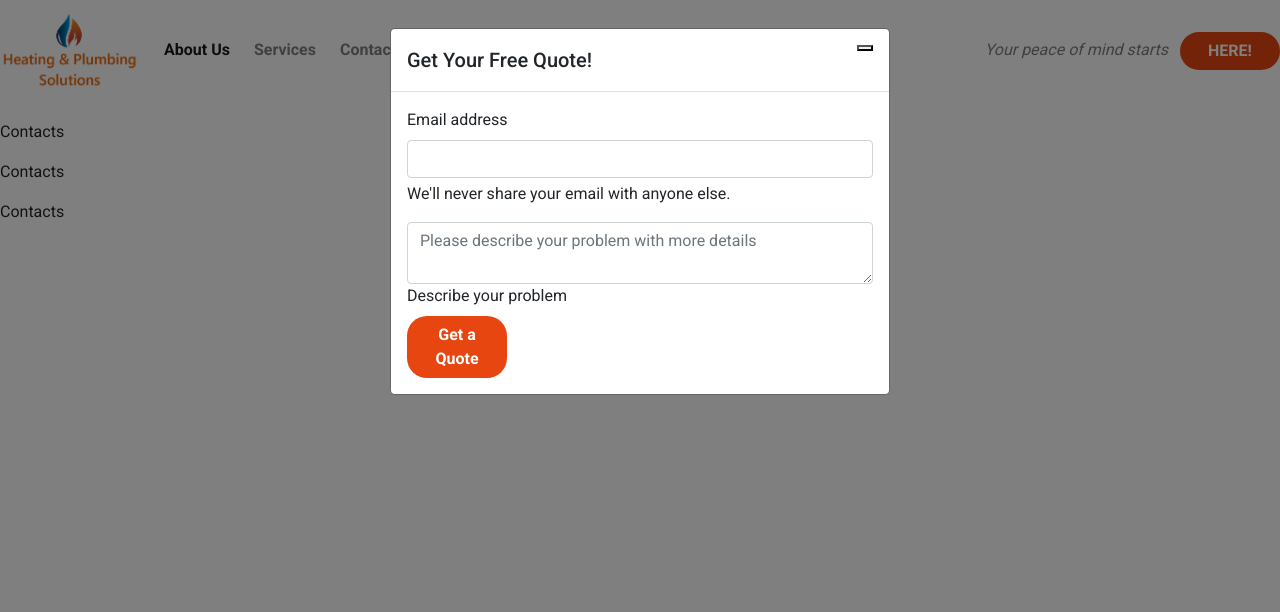
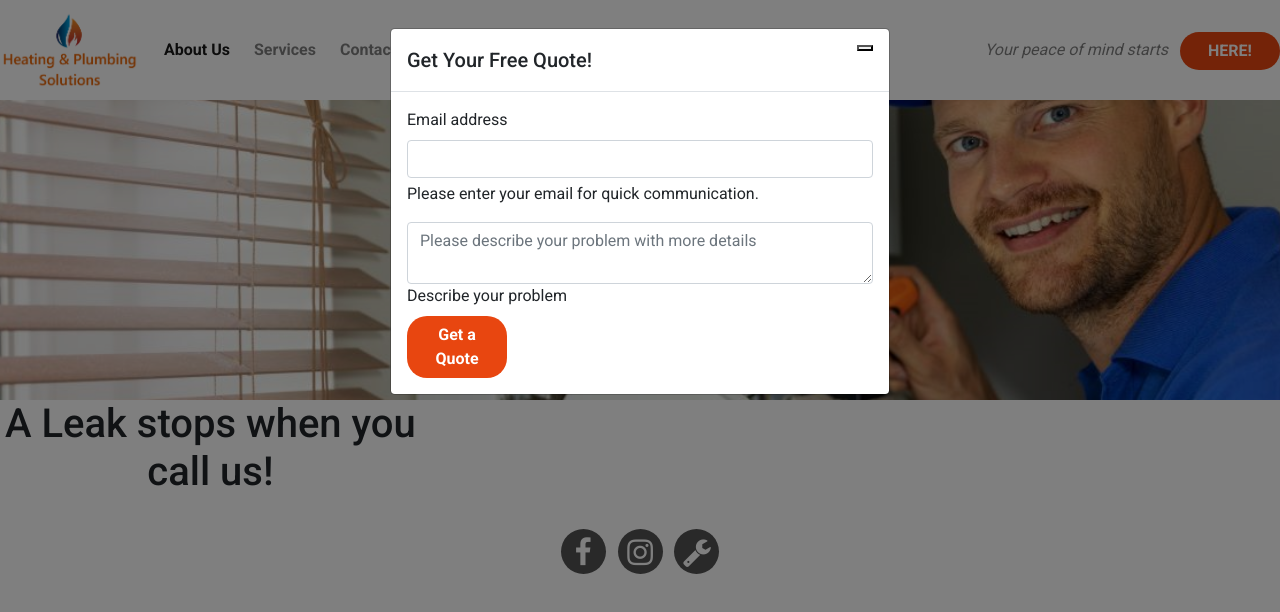
Before and after one commit to P0MAH0B/HPS-milestone1, a plain HTML site: page contacts.html in a window 1280 px wide. Both pictures are taken after a click on the button "HERE!". Drawn offline with nearby package versions, Linux system fonts and the light colour scheme.

Commit message:
added contacts page

```diff
--- a/contacts.html
+++ b/contacts.html
@@ -15,6 +15,7 @@
 <body>
 
 <!---------------------Navbar-->
+
     <nav class="navbar position-fixed navbar-light  navbar-expand-sm">
 
         <a href="index.html" class="navbar-brand">
@@ -28,8 +29,8 @@
         <div class="collapse navbar-collapse" id="navbarNavDropdown">
             <ul class="navbar-nav mr-auto ">
                 <li class="active nav-item mr-2"><a class="nav-link" href="/">About Us</a></li>
-                <li class=" nav-item mr-2"><a class="nav-link" href="/">Services</a></li>
-                <li class=" nav-item mr-2"><a class="nav-link" href="/">Contacts</a></li>
+                <li class=" nav-item mr-2"><a class="nav-link" href="../services.html">Services</a></li>
+                <li class=" nav-item mr-2"><a class="nav-link" href="../contacts.html">Contacts</a></li>
                 <li class=" nav-item mr-2 d-block d-sm-none"><a class="nav-link" data-toggle="modal"
                         data-target="#freeQuote">Free Quote!</a></li>
             </ul>
@@ -44,18 +45,23 @@
 
 
 
+
     <!---------------Contacts---------------------->
+<section class="container-flued">
+   <div class="row">
 
-<p>Contacts</p>
-<p>Contacts</p>
-<p>Contacts</p>
-<p>Contacts</p>
-<p>Contacts</p>
-<p>Contacts</p>
+       <div class="col-12 contacts-photo">
+       </div>
+       <div class="row ">
+           <div class="col-md-10  text-center">
+               <h1>A Leak stops when you call us!</h1>
+           </div>
+
+       </div>
+    </div>
 
 
-
-
+</section>
 
 
 
@@ -102,7 +108,7 @@
                             <label for="exampleInputEmail1" class="form-label">Email address</label>
                             <input type="email" class="form-control" id="exampleInputEmail1"
                                 aria-describedby="emailHelp">
-                            <div id="emailHelp" class="form-text">We'll never share your email with anyone else.</div>
+                            <div id="emailHelp" class="form-text">Please enter your email for quick communication.</div>
                         </div>
                         <div class="form-floating">
                             <textarea class="form-control" placeholder="Please describe your problem with more details"
--- a/css/style.css
+++ b/css/style.css
@@ -100,10 +100,10 @@ h4,h3   {
     color:  white;
     text-align: center;
 
-    transition: all 0.35s ease-in-out;
-    -moz-transition: all 0.35s ease-in-out;
-    -webkit-transition: all 0.35s ease-in-out;
-    -o-transition: all 0.35s ease-in-out;
+    transition: all 0.25s ease-in-out;
+    -moz-transition: all 0.25s ease-in-out;
+    -webkit-transition: all 0.25s ease-in-out;
+    -o-transition: all 0.25s ease-in-out;
 
 }
 .social-link li a i:hover {
@@ -144,3 +144,24 @@ footer {
     font-weight: 700;
     color: #e84610;
 }
+/*----------Contacts--------------*/
+
+.contacts-photo {
+    background: url("../images/engineer.png") no-repeat bottom right;
+
+        height: 300px;
+        -webkit-background-size: cover;
+        -moz-background-size: cover;
+        -o-background-size: cover;
+        background-size: cover;
+
+        margin-top: 100px;
+        display: flex;
+        align-items: center;
+        justify-content: center;
+        position: relative;
+
+    }
+.
+    color: #e84610;
+}
```
Also changed, not shown: index.html (+1 -1 lines), services.html (+3 -2 lines), images/engineer.png (added).
